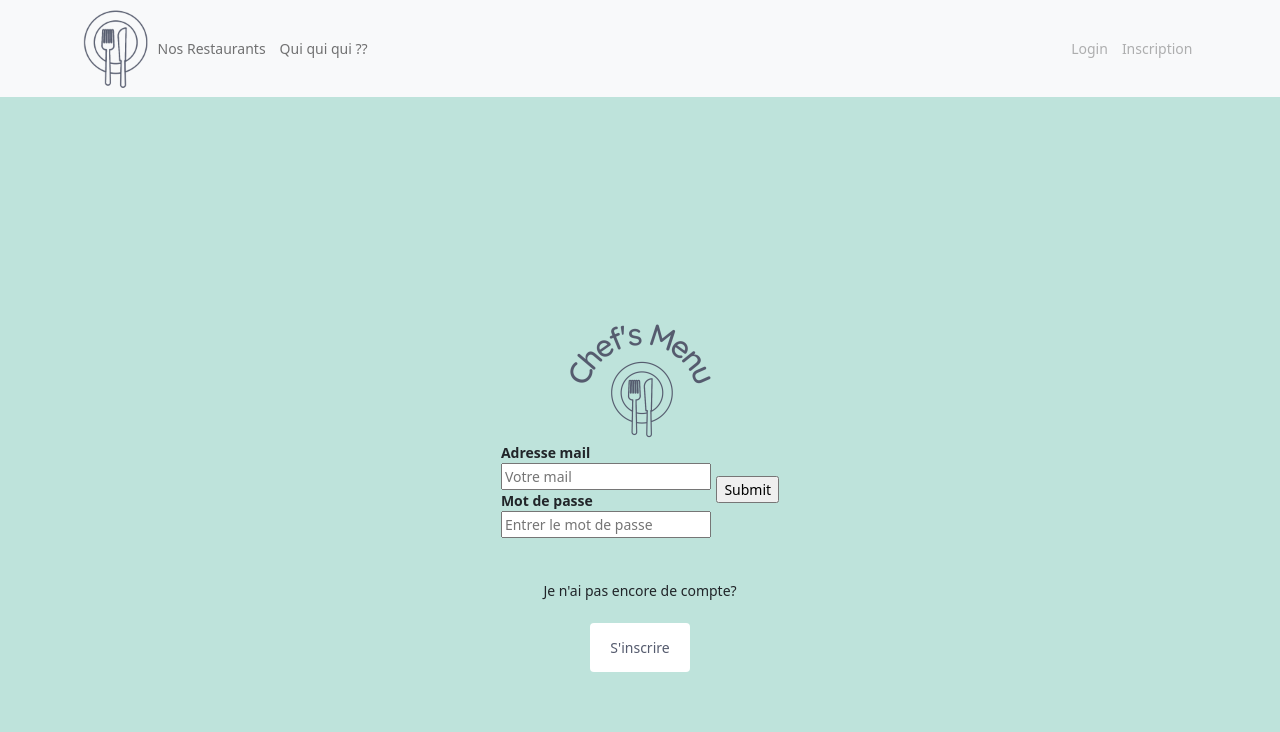
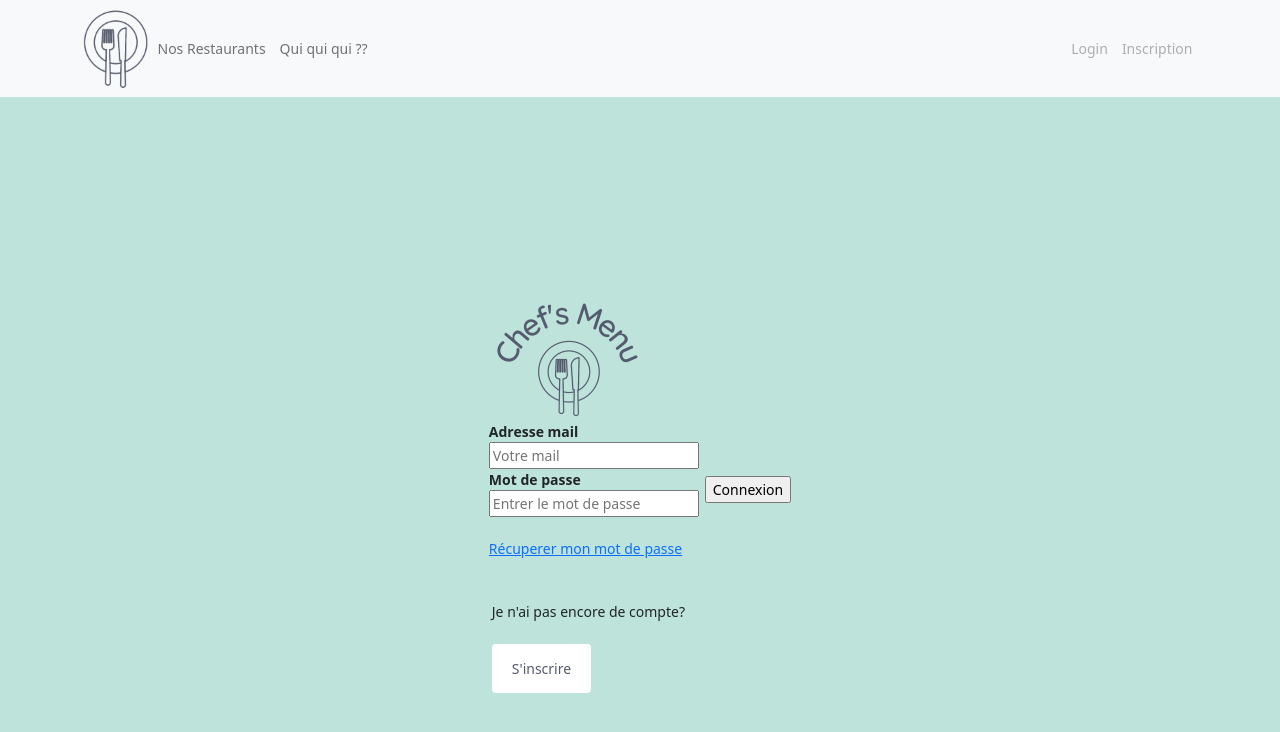
Before and after one commit to Czila/ChefsMenu_Front, a React (Create React App) app: page /login in a window 1280 px wide. Shown: the top 732 px of the page. Built offline with nearby package versions, Linux system fonts and the light colour scheme.

Commit message:
app Reset password sur le login

```diff
--- a/src/components/login/Login.js
+++ b/src/components/login/Login.js
@@ -3,16 +3,36 @@ import './Login.css'
 import logo from '../../assets/logo.png'
 import { useGestLogin } from '../../lib/useGestLogin'
 import { useNavigate } from "react-router-dom";
+import { fetchWrapper } from '../../lib/useGestDB';
 
 function Login(props) {
     const [erreur,setErreur]= useState("")
     const [login,setLogin] = useState({mail:'',password:''})
     const gestLogin = useGestLogin()
-    //fonction qui vérifie la validité du mail.
+    const [finReset,setFinReset]=useState(false)
     const navigate = useNavigate();
     const goInscription = () =>{
       let path = `/inscription`;
       navigate(path);
+    }
+
+    const  lostPass = async () => {
+      const mailformat = /^\w+([\.-]?\w+)*@\w+([\.-]?\w+)*(\.\w{2,3})+$/;
+      if (!login.mail.match(mailformat)) setErreur('ATTENTION : mail non valide !!! ')
+      else {
+        const url = 'http://localhost:3001/restaurateur/resetpass/'
+        try {
+            await fetchWrapper.post(url,{mail:login.mail})
+            setFinReset(true)
+        }
+        catch(err)
+        {
+          console.log('ee')
+          console.log(err.message)
+          setErreur('ATTENTION : erreur DB!!! ')
+        }
+      }
+
     }
 
     const  verifEmail = () =>
@@ -49,7 +69,14 @@ function Login(props) {
     }
 
     return (
+
         <div id='loginForm'>
+            {(finReset) ?
+            <div>
+              <h3> 📧 Un mail avec les instructions pour réinitialiser votre mot de passe viens de partir !!!</h3>
+            </div>
+            :
+            <div>
               <div>
                 <img src={logo} alt="Logo" className='logo' />
               </div>
@@ -59,15 +86,18 @@ function Login(props) {
                     <input type="email" placeholder="Votre mail" value={login.mail} onChange={handleChange} name='mail' multiple  required/>
                     <label><b>Mot de passe</b></label>
                     <input type="password" placeholder="Entrer le mot de passe" name="password" onChange={handleChange} value={login.password} required />
+                    <br/>
+                    <a href="#" onClick={() => lostPass()}>Récuperer mon mot de passe</a>
                   </div>
                 <div className='buttonDiv'>
-                  <input type="submit" id='submit' onClick={verifEmail} />
+                  <input type="submit" id='submit' onClick={verifEmail} value='Connexion'/>
                 </div>
               </div>
               {(erreur !=='') && <div className='alert'><label >{erreur}</label></div>}
-
               <p><br/><br/>Je n'ai pas encore de compte?</p>
               <button onClick={goInscription}>S'inscrire</button>
+            </div>
+          }
         </div>
         );
 
```
Lines whose indentation alone changed are shown as unchanged.
